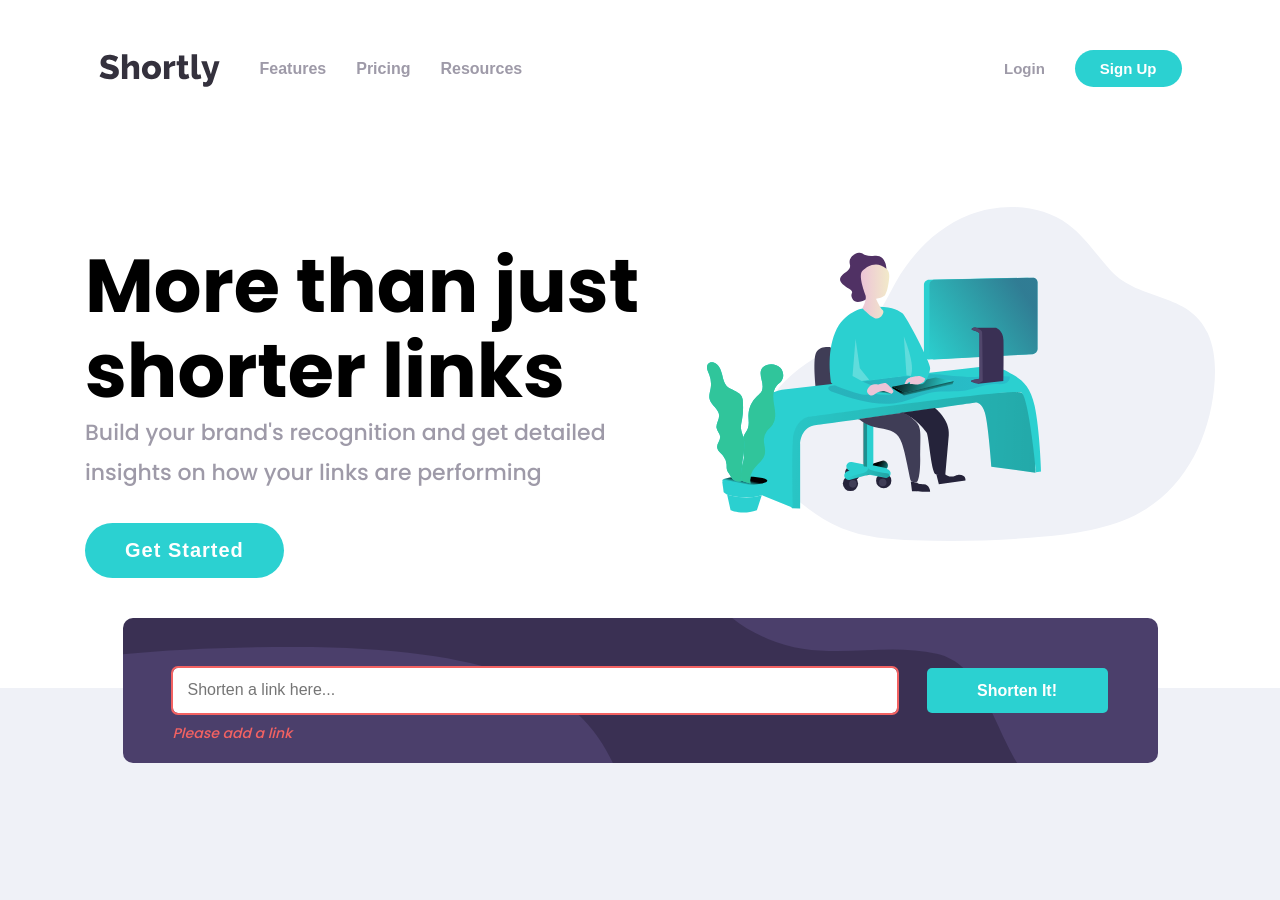
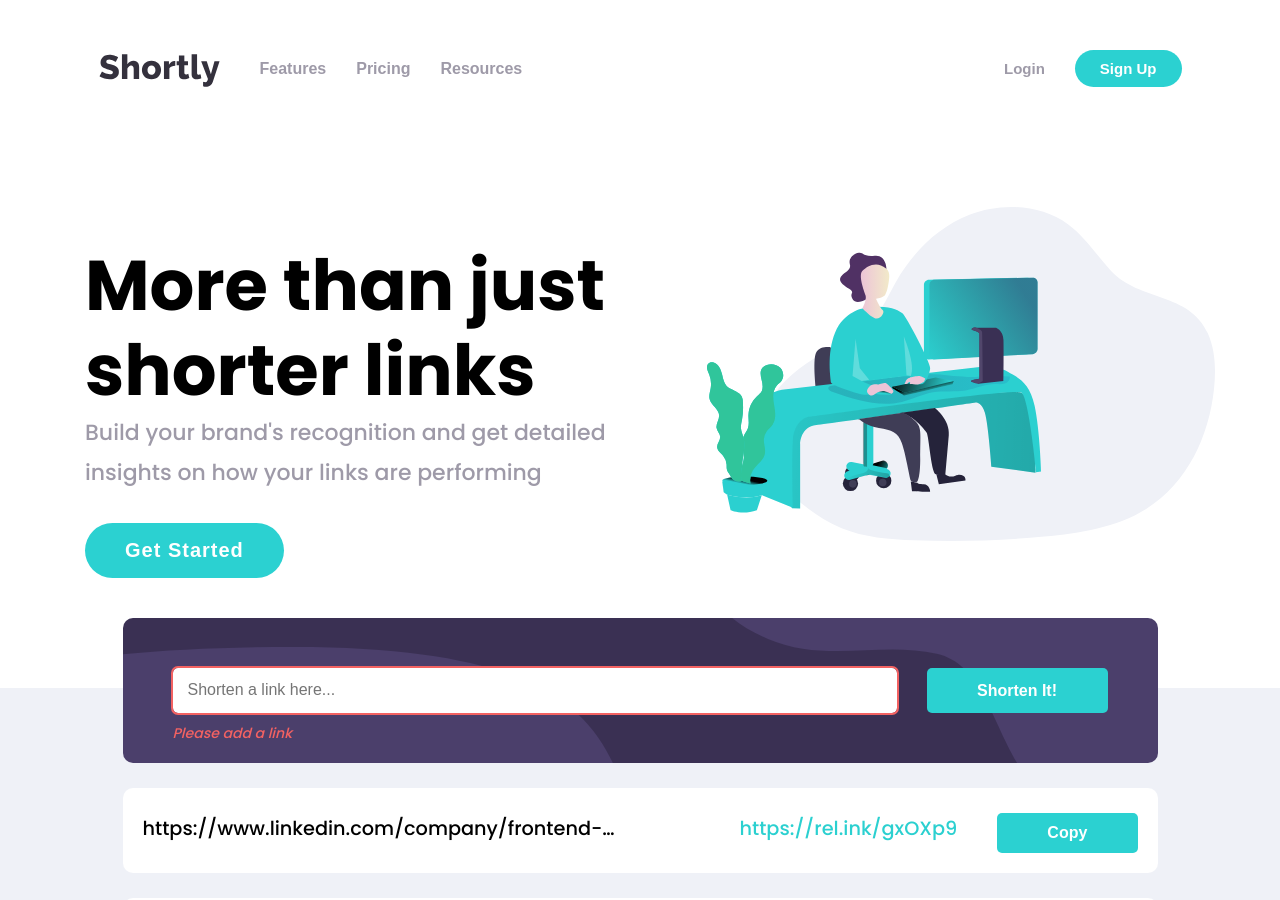
Before and after one commit to F4eNn/Url-shortening, a Next.js app: page / in a window 1280 px wide. Shown: the top 900 px of the page. Before the commit the page ends 833 px from the top, so only its background shows below. Built offline with nearby package versions, Linux system fonts and the light colour scheme.

Commit message:
styled entire form section

```diff
--- a/src/app/globals.scss
+++ b/src/app/globals.scss
@@ -11,6 +11,8 @@
 	--img-shadow: #bfbfbf;
 	--input-focus-outline:#9be3e2;
 	--invalid-color: #f36262;
+	--link-item-bgc: #fff;
+	--new-link: #2bd0d0;
 }
 
 *,
--- a/src/app/page.tsx
+++ b/src/app/page.tsx
@@ -1,11 +1,11 @@
 import { Header } from '@/components/header/Header'
-import { Link } from '@/components/link-generator/Link'
+import { LinkGenerator } from '@/components/link-generator/LinkGenerator'
 const Page = () => {
 	return (
 		<>
 			<Header />
 			<main>
-				<Link />
+				<LinkGenerator />
 			</main>
 		</>
 	)
--- a/src/components/header/Header.module.scss
+++ b/src/components/header/Header.module.scss
@@ -14,13 +14,13 @@
 		padding-block-end: 6rem;
 
 		h1 {
-			font-size: clamp(4rem, 6.5vw, 7.5rem);
+			font-size: clamp(4rem, 5.5vw, 7.5rem);
 			line-height: clamp(47px, 7.5vw, 85px);
 		}
 		p {
 			margin-top: 1.5rem;
 			line-height: clamp(30px, 7.5vw, 40px);
-			font-size: clamp(1.85rem, 2.5vw, 2.2rem);
+			font-size: clamp(1.6rem, 2vw, 2.2rem);
 			color: var(--gray);
 		}
 		button {
--- a/src/components/link-generator/Link.module.scss
+++ /dev/null
@@ -1,27 +0,0 @@
-.form-container {
-	position: relative;
-	text-align: center;
-	top: -70px;
-	width: 90%;
-	padding: 2.5rem;
-	margin-inline: auto;
-	border-radius: 10px;
-	background-color: var(--bgc-primary);
-	background-image: url('../../../public/images/bg-shorten-mobile.svg');
-	background-repeat: no-repeat;
-	background-position: right 0 top 0;
-}
-@media (min-width: 768px) {
-	.form-container {
-		padding: 5rem;
-		display: flex;
-		gap: 30px;
-		align-items: center;
-		background-image: url('../../../public/images/bg-shorten-desktop.svg');
-		.button-box {
-			display: flex;
-			align-self: stretch;
-			width: 25%;
-		}
-	}
-}
--- a/src/components/link-generator/Link.tsx
+++ /dev/null
@@ -1,16 +0,0 @@
-import classes from './Link.module.scss'
-import { Wrapper } from '../UI/wrapper/Wrapper'
-import { LinkForm } from './LinkForm'
-import { LinkButton } from '../UI/link-button/LinkButton'
-export const Link = () => {
-	return (
-		<Wrapper>
-			<div className={classes['form-container']}>
-				<LinkForm />
-				<div className={classes['button-box']}>
-					<LinkButton text='Shorten It!' />
-				</div>
-			</div>
-		</Wrapper>
-	)
-}
--- /dev/null
+++ b/src/components/link-generator/LinkGenerator.module.scss
@@ -0,0 +1,35 @@
+.generator {
+	position: relative;
+	top: -70px;
+	display: flex;
+	flex-direction: column;
+	width: 90%;
+	margin-inline: auto;
+
+	.form-container {
+		width: 100%;
+		text-align: center;
+		padding: 2.5rem;
+		border-radius: 10px;
+		background-color: var(--bgc-primary);
+		background-image: url('../../../public/images/bg-shorten-mobile.svg');
+		background-repeat: no-repeat;
+		background-position: right 0 top 0;
+	}
+}
+@media (min-width: 768px) {
+	.generator {
+		.form-container {
+			padding: 5rem;
+			display: flex;
+			gap: 30px;
+			align-items: center;
+			background-image: url('../../../public/images/bg-shorten-desktop.svg');
+			.button-box {
+				display: flex;
+				align-self: stretch;
+				width: 25%;
+			}
+		}
+	}
+}
--- /dev/null
+++ b/src/components/link-generator/LinkGenerator.tsx
@@ -0,0 +1,20 @@
+import classes from './LinkGenerator.module.scss'
+import { Wrapper } from '../UI/wrapper/Wrapper'
+import { LinkForm } from './LinkForm'
+import { LinkButton } from '../UI/link-button/LinkButton'
+import { LinksContainer } from './shortened-links-box/LinksContainer'
+export const LinkGenerator = () => {
+	return (
+		<Wrapper>
+			<div className={classes.generator}>
+				<div className={classes['form-container']}>
+					<LinkForm />
+					<div className={classes['button-box']}>
+						<LinkButton text='Shorten It!' />
+					</div>
+				</div>
+				<LinksContainer />
+			</div>
+		</Wrapper>
+	)
+}
--- /dev/null
+++ b/src/components/link-generator/shortened-links-box/Link.module.scss
@@ -0,0 +1,68 @@
+.container {
+	margin-top: 2.5rem;
+	background-color: var(--link-item-bgc);
+	padding-block: 1.5rem;
+	border-radius: 10px;
+	font-size: clamp(0.9rem, (1vw + 0.65em), 2rem);
+
+	.shortened-link {
+		margin: 1rem 0 0.5rem 1rem;
+	}
+
+	.old-link-box {
+		margin-inline: auto;
+		width: 90%;
+		margin-bottom: 0.5rem;
+		.old {
+			text-overflow: ellipsis;
+			overflow: hidden;
+			white-space: nowrap;
+		}
+	}
+	.new-link-box {
+		margin-inline: auto;
+		width: 90%;
+		margin-bottom: 0.5rem;
+
+		.shortened {
+			margin-top: 1rem;
+			color: var(--new-link);
+		}
+	}
+	.separate-line {
+		margin: 0 auto;
+		height: 1px;
+		background-color: var(--gray);
+	}
+	.button-box {
+		margin: 1.5rem auto 1rem;
+		width: 90%;
+	}
+}
+@media (min-width: 768px) {
+	.container {
+		padding: 1rem 2rem 1rem 2rem;
+		display: flex;
+		justify-content: space-between;
+		align-items: center;
+		.old-link-box {
+			width: 60%;
+			.old {
+				width: 80%;
+			}
+		}
+		.separate-line {
+			display: none;
+		}
+		.desktop-flex {
+			gap: 10%;
+			width: 40%;
+			display: flex;
+			align-items: center;
+			.shortened {
+				text-align: right;
+				margin-top: 0;
+			}
+		}
+	}
+}
--- /dev/null
+++ b/src/components/link-generator/shortened-links-box/Link.tsx
@@ -0,0 +1,20 @@
+import classes from './Link.module.scss'
+import { LinkButton } from '@/components/UI/link-button/LinkButton'
+export const Link = () => {
+	return (
+		<li className={classes.container}>
+			<div className={classes['old-link-box']}>
+				<p className={classes.old}>https://www.linkedin.com/company/frontend-mentor</p>
+			</div>
+			<div className={classes['separate-line']}></div>
+			<div className={classes['desktop-flex']}>
+				<div className={classes['new-link-box']}>
+					<p className={classes.shortened}>https://rel.ink/gxOXp9</p>
+				</div>
+				<div className={classes['button-box']}>
+					<LinkButton text='Copy' />
+				</div>
+			</div>
+		</li>
+	)
+}
--- /dev/null
+++ b/src/components/link-generator/shortened-links-box/LinksContainer.module.scss
@@ -0,0 +1,3 @@
+.container{
+    width: 100%;
+}
--- /dev/null
+++ b/src/components/link-generator/shortened-links-box/LinksContainer.tsx
@@ -0,0 +1,15 @@
+import { Link } from './Link'
+import classes from './LinksContainer.module.scss'
+
+let eachLink: any
+
+export const LinksContainer = () => {
+	return (
+		<ul className={classes.container}>
+			<Link />
+			<Link />
+			<Link />
+			{eachLink}
+		</ul>
+	)
+}
```
